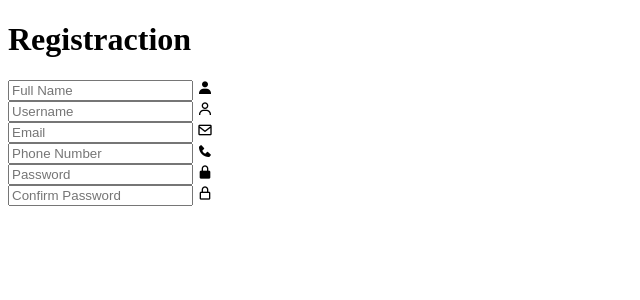
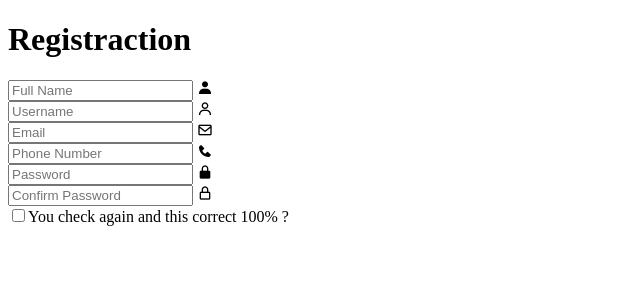
Before and after one commit to Jedex2/teeyai168-web, a Flask app: template templates/signin.html in a window 1280 px wide. Shown: the top 300 px of the page, without its empty margins (0-640 px from the left). Run offline with Flask 3, Linux system fonts and the light colour scheme; the template is opened without the code that fills it, so the values that code supplies are empty.

```diff
--- a/templates/signin.html
+++ b/templates/signin.html
@@ -48,6 +48,8 @@
                     <i class='bx bx-lock-alt'></i>
                 </div>
             </div>
+
+            <label><input type="checkbox">You check again and this correct 100% ?</label>
         </form>
     </div>
 </body>
```
